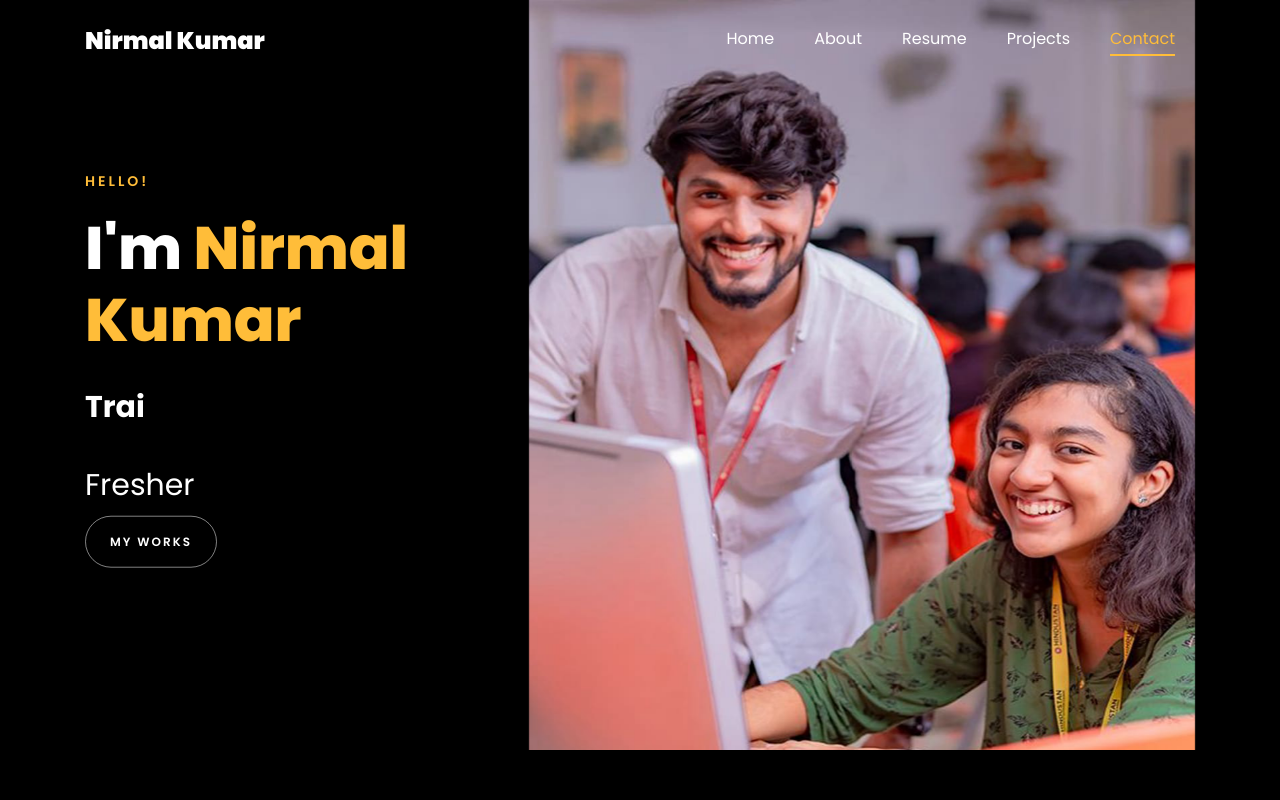
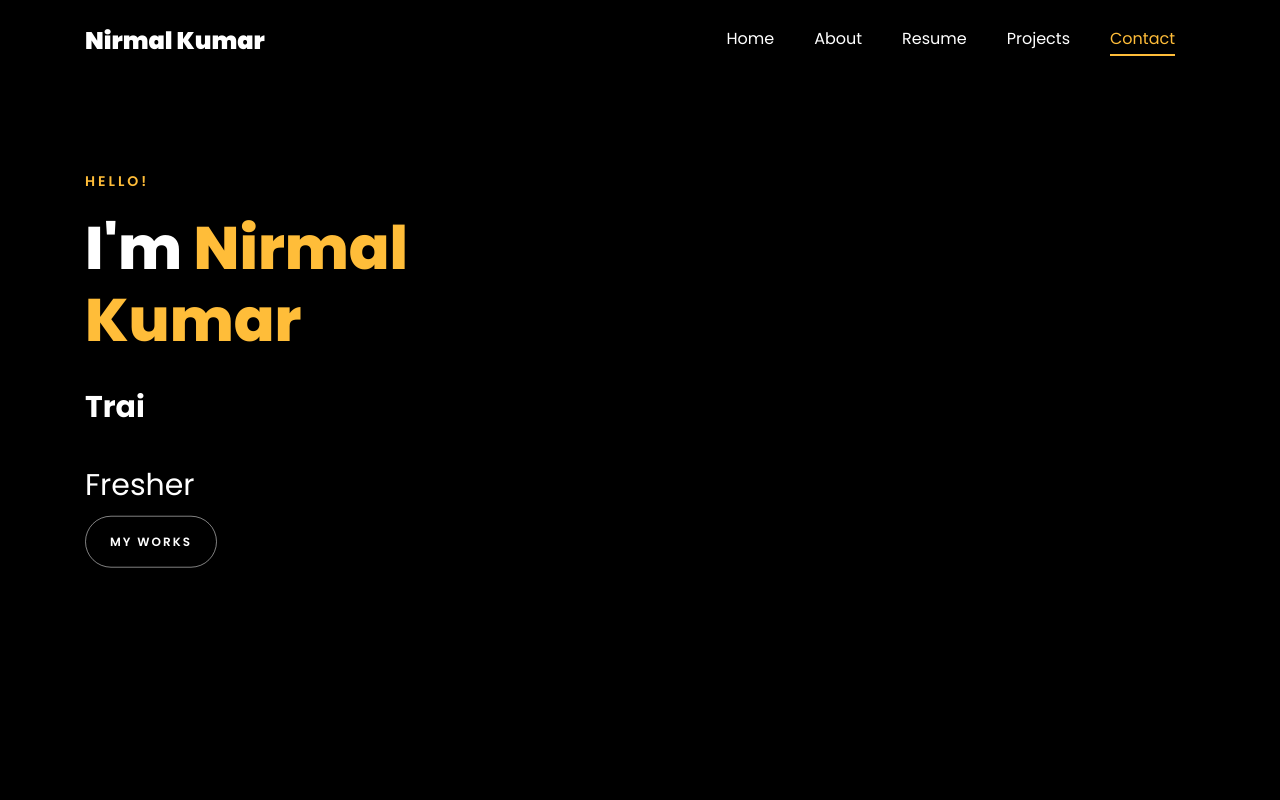
Before and after one commit to nirmal0702/nirmal0702.github.in, a plain HTML site: page index.html in a window 1280 px wide. Shown: the top 800 px of the page. Drawn offline with Linux system fonts and the light colour scheme; files whose address does not match are found by name.

Commit message:
Update index.html

```diff
--- a/index.html
+++ b/index.html
@@ -141,9 +141,9 @@
 	      	<div class="overlay"></div>
 	         <div class="container">
 	          <div class="row d-md-flex no-gutters slider-text align-items-end justify-content-end" data-scrollax-parent="true">
-	          	<div class="one-third js-fullheight order-md-last img" style="background-image:url(images/bg_1.png);">
+<!-- 	          	<div class="one-third js-fullheight order-md-last img" style="background-image:url(images/bg_1.png);">
 	          	 <div class="overlay"></div>
-	          	</div>
+	          	</div> -->
 		          <div class="one-forth d-flex  align-items-center ftco-animate" data-scrollax=" properties: { translateY: '70%' }">
 		          	<div class="text">
 		          		<span class="subheading">Hello!</span>
```
